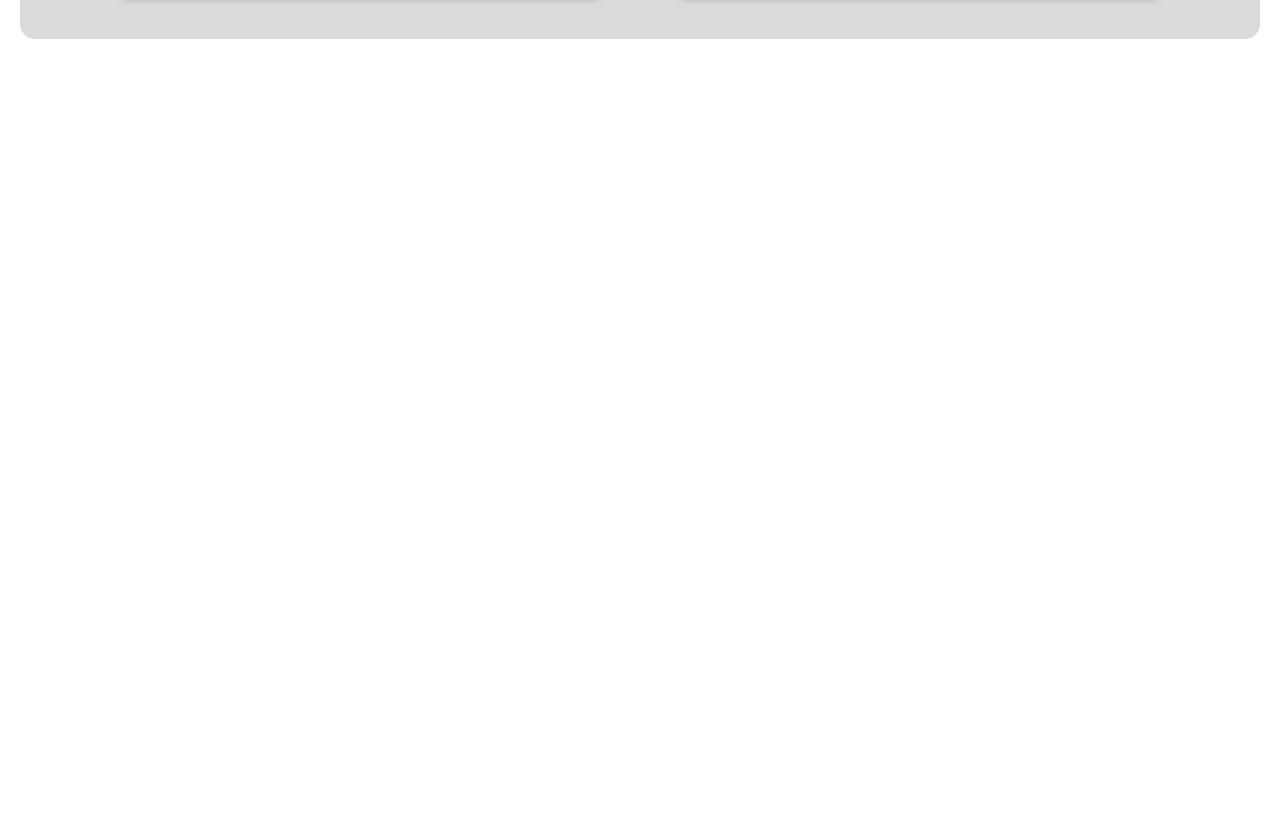
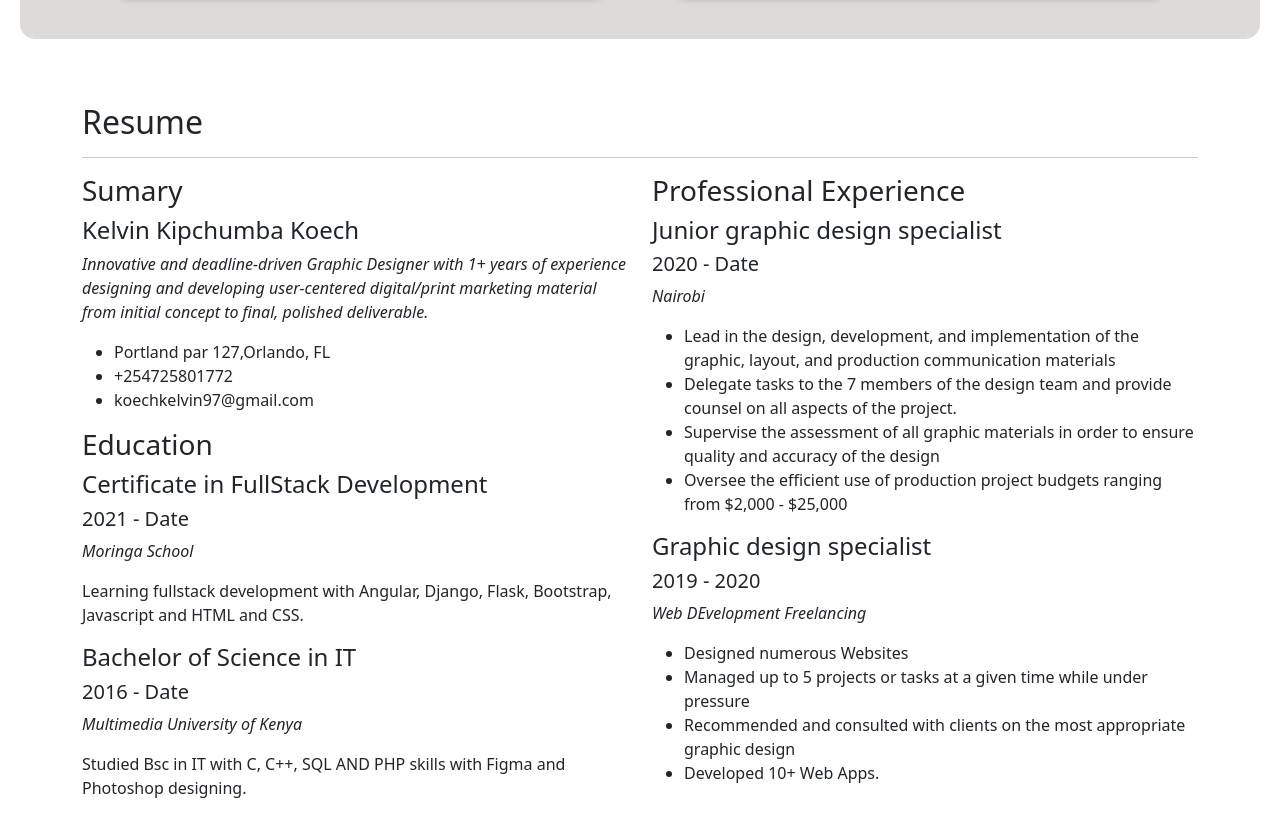
Before and after one commit to k-koech/portfolio, a plain HTML site: page index.html in a window 1280 px wide. Shown: the part 3734-4550 px from the top of the page. Before the commit the page ends 3778 px from the top, so only its background shows below. Drawn offline with nearby package versions, Linux system fonts and the light colour scheme.

Commit message:
Added resume section

```diff
--- a/index.html
+++ b/index.html
@@ -265,6 +265,77 @@
 </section>
 
  <!--===============  RESUME SECTION=============== -->
+<section id="resume" class="resume">
+    <div class="container" data-aos="fade-up">
+
+    <div class="section-title mt-3 mb-3">
+        <h2 class="pt-5" >Resume</h2>
+        <hr>
+    </div>
+
+    <div class="row">
+        <div class="col-lg-6">
+        <h3 class="resume-title">Sumary</h3>
+        <div class="resume-item pb-0">
+            <h4>Kelvin Kipchumba Koech</h4>
+            <p><em>Innovative and deadline-driven Graphic Designer with 1+ years of experience designing and developing user-centered digital/print marketing material from initial concept to final, polished deliverable.</em></p>
+            <p>
+            <ul>
+            <li>Portland par 127,Orlando, FL</li>
+            <li>+254725801772</li>
+            <li>koechkelvin97@gmail.com</li>
+            </ul>
+            </p>
+        </div>
+
+        <h3 class="resume-title">Education</h3>
+        <div class="resume-item">
+            <h4>Certificate in FullStack Development</h4>
+            <h5>2021 - Date</h5>
+            <p><em>Moringa School</em></p>
+            <p>Learning fullstack development with Angular, Django, Flask, Bootstrap, Javascript and HTML and CSS. </p>
+        </div>
+        <div class="resume-item">
+            <h4>Bachelor of Science in IT</h4>
+            <h5>2016 - Date</h5>
+            <p><em>Multimedia University of Kenya</em></p>
+            <p>Studied Bsc in IT with C, C++, SQL AND PHP  skills with Figma and Photoshop designing.</p>
+        </div>
+        </div>
+        <div class="col-lg-6">
+        <h3 class="resume-title">Professional Experience</h3>
+        <div class="resume-item">
+            <h4>Junior graphic design specialist</h4>
+            <h5>2020 - Date</h5>
+            <p><em>Nairobi </em></p>
+            <p>
+            <ul>
+            <li>Lead in the design, development, and implementation of the graphic, layout, and production communication materials</li>
+            <li>Delegate tasks to the 7 members of the design team and provide counsel on all aspects of the project. </li>
+            <li>Supervise the assessment of all graphic materials in order to ensure quality and accuracy of the design</li>
+            <li>Oversee the efficient use of production project budgets ranging from $2,000 - $25,000</li>
+            </ul>
+            </p>
+        </div>
+        <div class="resume-item">
+            <h4>Graphic design specialist</h4>
+            <h5>2019 - 2020</h5>
+            <p><em>Web DEvelopment Freelancing</em></p>
+            <p>
+            <ul>
+            <li>Designed numerous Websites</li>
+            <li>Managed up to 5 projects or tasks at a given time while under pressure</li>
+            <li>Recommended and consulted with clients on the most appropriate graphic design</li>
+            <li>Developed 10+ Web Apps.</li>
+            </ul>
+            </p>
+        </div>
+        </div>
+    </div>
+
+    </div>
+</section>
+
 
   <!-- Custom JavaScript -->
     <script href="script.js"></script>
```
